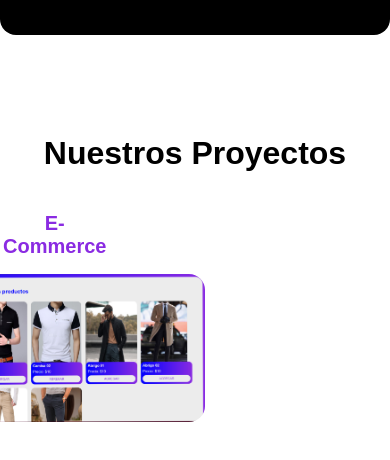
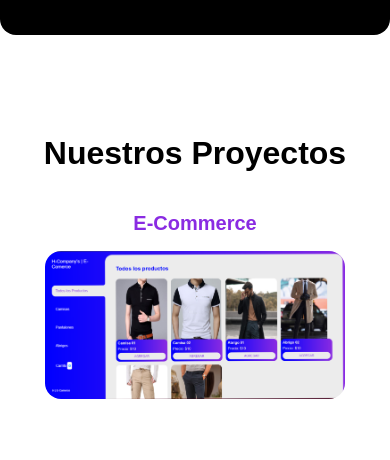
Before and after one commit to H-WebDev-portfolio/h-webdev-portfolio.github.io, a plain HTML site: page index.html in a window 390 px wide. Shown: the part 6056-6516 px from the top of the page. After the commit the page ends 6495 px from the top, so only its background shows below. Drawn offline with Linux system fonts and the light colour scheme.

Commit message:
Update style.css

```diff
--- a/style.css
+++ b/style.css
@@ -389,7 +389,14 @@ p{
     font-size:15px;
 }
 
+.grid-proyectos{
+    display:flex;
+    flex-direction:column;
+    gap:1rem;
+    align-items:center;
+    justify-content:center;
 
+}
 
 
 
```
